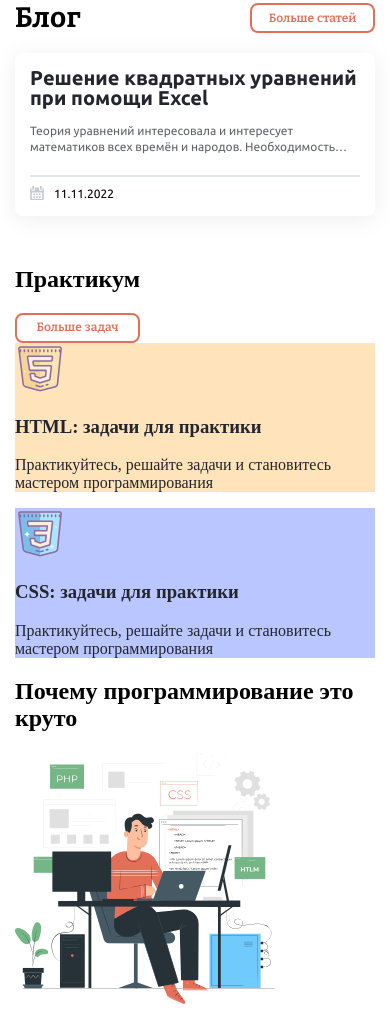
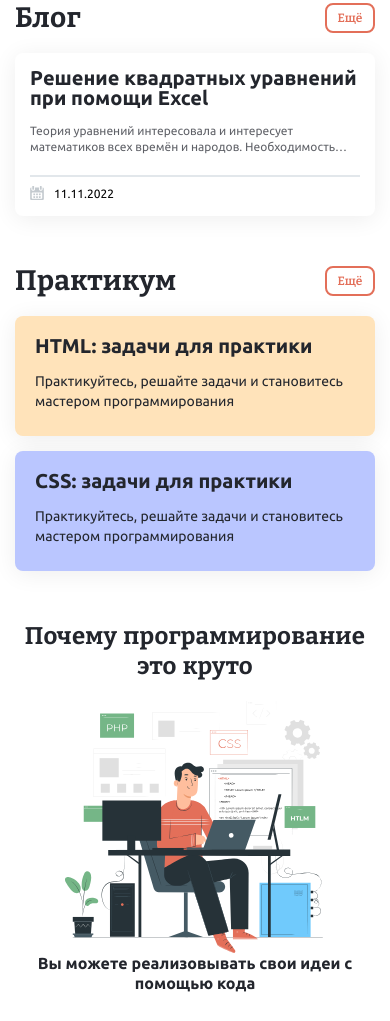
Before and after one commit to AlekseyKartyshev/AlekseyKartyshev-AlekseyKartyshev.github.io, a plain HTML site: page index.html in a window 390 px wide. Shown: the part 668-1689 px from the top of the page. Drawn offline with Linux system fonts and the light colour scheme.

Commit message:
remake mobile version

```diff
--- a/CSS/style.css
+++ b/CSS/style.css
@@ -504,7 +504,11 @@ img {
     margin-right: auto;
   }
 
-  .btn {
+  .desktop-btn {
+    display: none;
+  }
+
+  .phone-btn {
     font-family: "Bitter";
     font-style: normal;
     font-weight: 600;
@@ -515,7 +519,7 @@ img {
     /* display: flex; */
     /* align-items: center; */
     /* justify-content: center; */
-    width: 125px;
+    width: 50px;
     height: 30px;
     background: var(--white);
     border: 2px solid var(--red-1);
@@ -523,12 +527,12 @@ img {
     color: var(--red-1);
   }
 
-  .btn:hover {
+  .phone-btn:hover {
     background: var(--red-1);
     color: var(--white);
   }
 
-  .btn:active {
+  .phone-btn:active {
     border-color: var(--red-2);
     background: var(--red-2);
     color: var(--white);
@@ -597,7 +601,7 @@ img {
   }
 
   .about-site__description {
-    color:var(--black);
+    color: var(--black);
     font-family: "Bitter";
     font-style: normal;
     font-weight: 700;
@@ -642,7 +646,8 @@ img {
     margin-bottom: 20px;
   }
 
-  .blog__description{
+  .blog__description {
+    color: var(--black);
     font-family: "Bitter";
     font-style: normal;
     font-weight: 700;
@@ -753,14 +758,25 @@ img {
   }
 
   /* Courses */
-  .Courses {
+  .training {
     margin-bottom: 50px;
   }
 
-  .courses-header {
+  .training__header {
     display: flex;
     align-items: center;
     margin-bottom: 20px;
+  }
+
+  .training__description {
+    color: var(--black);
+    font-family: "Bitter";
+    font-style: normal;
+    font-weight: 700;
+    font-size: 28px;
+    line-height: 28px;
+    letter-spacing: 0.01em;
+    margin: 0px auto 0px 0px;
   }
 
   .HTML {
@@ -771,27 +787,29 @@ img {
     background: #bac6ff;
   }
 
-  .course {
+  .training-card {
     box-shadow: 0px 3px 23px rgba(0, 0, 0, 0.07);
     width: 100%;
     border-radius: 8px;
     padding: 20px 30px 25px 20px;
   }
 
-  .proglanguage-logo {
+  .training-card__logo {
     display: none;
   }
 
-  .course-header {
+  .training-card__header {
+    color: var(--black);
     margin: 0px 0px 15px 0px;
     font-family: "Ubuntu";
     font-style: normal;
     font-weight: 700;
-    font-size: 24px;
-    line-height: 24px;
+    font-size: 20px;
+    line-height: 20px;
   }
 
-  .course-description {
+  .training-card__description {
+    color: var(--black);
     margin: 0px 0px 0px 0px;
     font-family: "Ubuntu";
     font-style: normal;
@@ -800,31 +818,17 @@ img {
     line-height: 20px;
   }
 
-  .course-link {
-    /* margin: 0px 0px 0px auto; */
-    /* font-family: 'Bitter'; */
-    /* font-style: normal; */
-    /* font-weight: 600; */
-    /* font-size: 16px; */
-    /* line-height: 19px; */
-    /* text-decoration-line: underline; */
-  }
-
-  .courses-list {
+  .training__list {
     display: flex;
     flex-flow: column wrap;
   }
 
-  .courses-list-item:not(:last-child) {
+  .training__card:not(:last-child) {
     margin-bottom: 15px;
   }
 
   /* Reasons */
-  .Reasons {
-    /* margin-bottom: 100px; */
-  }
-
-  .reasons-qwestion {
+  .reasons__header {
     font-family: "Bitter";
     font-style: normal;
     font-weight: 700;
@@ -832,18 +836,22 @@ img {
     line-height: 30px;
     text-align: center;
     letter-spacing: 0.01em;
+    margin: 0 0 20px 0;
+    color: var(--black);
   }
 
-  .reason {
+  .reasons__description {
+    margin: 0;
     font-family: "Ubuntu";
     font-style: normal;
     font-weight: 700;
     font-size: 16px;
     line-height: 20px;
     text-align: center;
+    color: var(--black);
   }
 
-  .reasons-list {
+  .reasons__list {
     display: flex;
     flex-flow: column wrap;
     align-items: center;
@@ -851,7 +859,7 @@ img {
     /* justify-content: space-evenly; */
   }
 
-  .reasons-list-item {
+  .reasons__reason {
     width: 342px;
     display: flex;
     justify-content: center;
@@ -859,37 +867,38 @@ img {
     align-items: center;
   }
 
+  .reasons__reason:not(:last-child) {
+    margin-bottom: 30px;
+  }
+
   /* Footer */
-  footer {
+  .footer-container {
     margin-top: 60px;
-    color: #fff;
+    color: var(--white);
     height: 90px;
     background: #2d3034;
   }
 
-  .footer-list {
+  .footer-container__list {
     height: 90px;
     width: 100%;
     padding: 0px 15px;
     display: flex;
     align-items: center;
+    justify-content: space-evenly;
     margin-left: auto;
   }
 
-  .footer-link {
+  .footer-container__link {
     font-family: "Bitter";
     font-style: normal;
     font-weight: 700;
     font-size: 14px;
     line-height: 16px;
-    color: #fff;
+    color: var(--white);
   }
 
-  .footer-link:hover {
-    color: #e36f59;
-  }
-
-  .footer-list-item:not(:last-child) {
-    margin-right: auto;
+  .footer-container__link:hover {
+    color: var(--red-1);
   }
 }
--- a/index.html
+++ b/index.html
@@ -15,7 +15,7 @@
     <div class="container header-container">
       <nav class="header-container__nav">
         <a href="index.html" class="header-container__main-link">
-          <img src="img/logo.svg" class="header-container__logo" alt="ITifico"/>
+          <img src="img/logo.svg" class="header-container__logo" alt="ITifico" />
         </a>
         <a href="blog.html" class="header-container__link">Блог</a>
         <a href="courses.html" class="header-container__link">Практикум</a>
@@ -48,9 +48,8 @@
       <div class="container blog">
         <div class="blog__header">
           <h2 class="blog__description">Блог</h2>
-          <button class="btn" onclick="document.location='blog.html'">
-            Больше статей
-          </button>
+          <button class="desktop-btn" onclick="document.location='blog.html'">Больше статей</button>
+          <button class="phone-btn" onclick="document.location='courses.html'">Ещё</button>
         </div>
         <div class="blog__articles-list">
           <article class="blog__article article-card">
@@ -86,9 +85,8 @@
       <div class="container training">
         <div class="training__header">
           <h2 class="training__description">Практикум</h2>
-          <button class="btn" onclick="document.location='courses.html'">
-            Больше задач
-          </button>
+          <button class="desktop-btn" onclick="document.location='courses.html'">Больше задач</button>
+          <button class="phone-btn" onclick="document.location='courses.html'">Ещё</button>
         </div>
         <div class="training__list">
           <article class="training__card training-card HTML">
```
Lines whose indentation alone changed are shown as unchanged.
